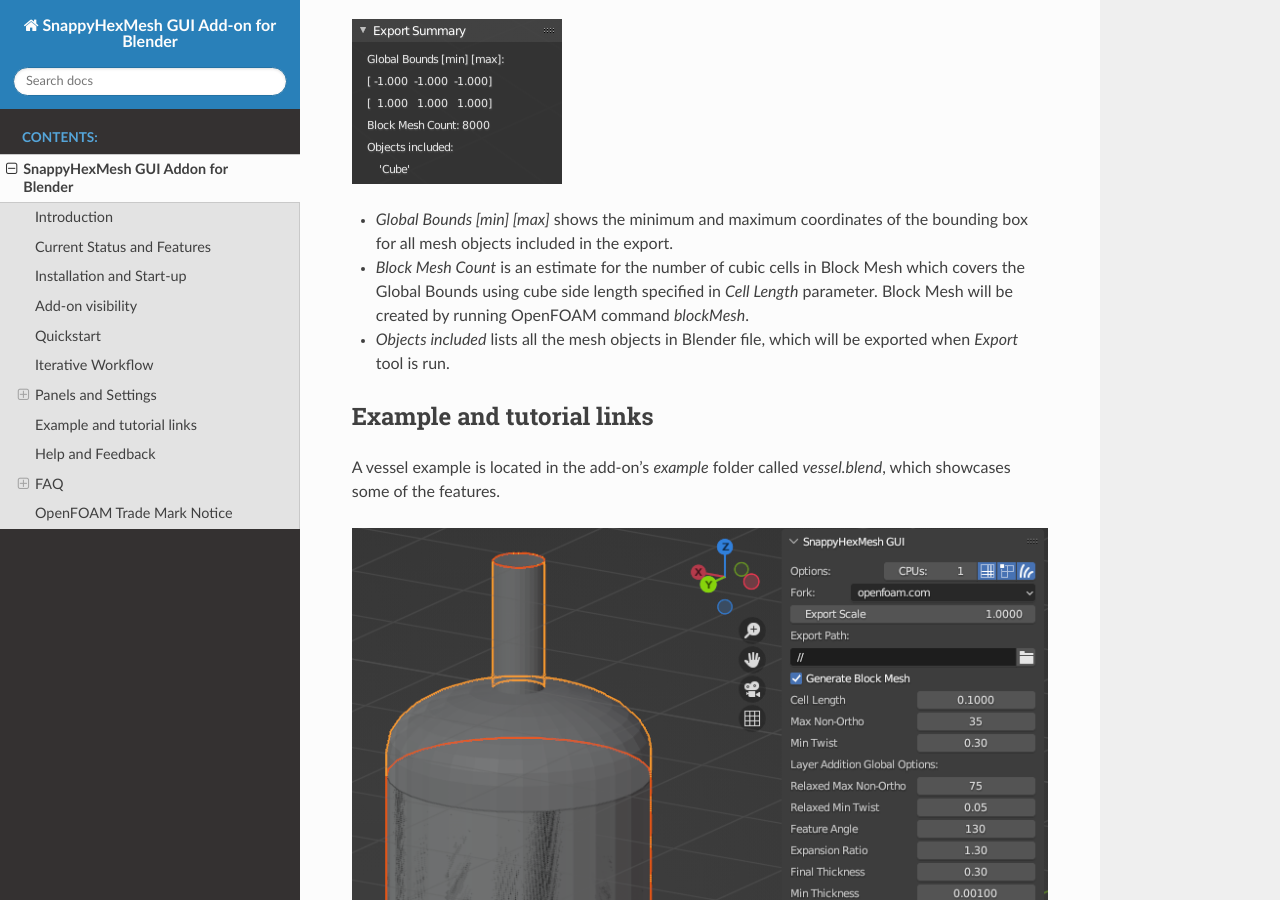
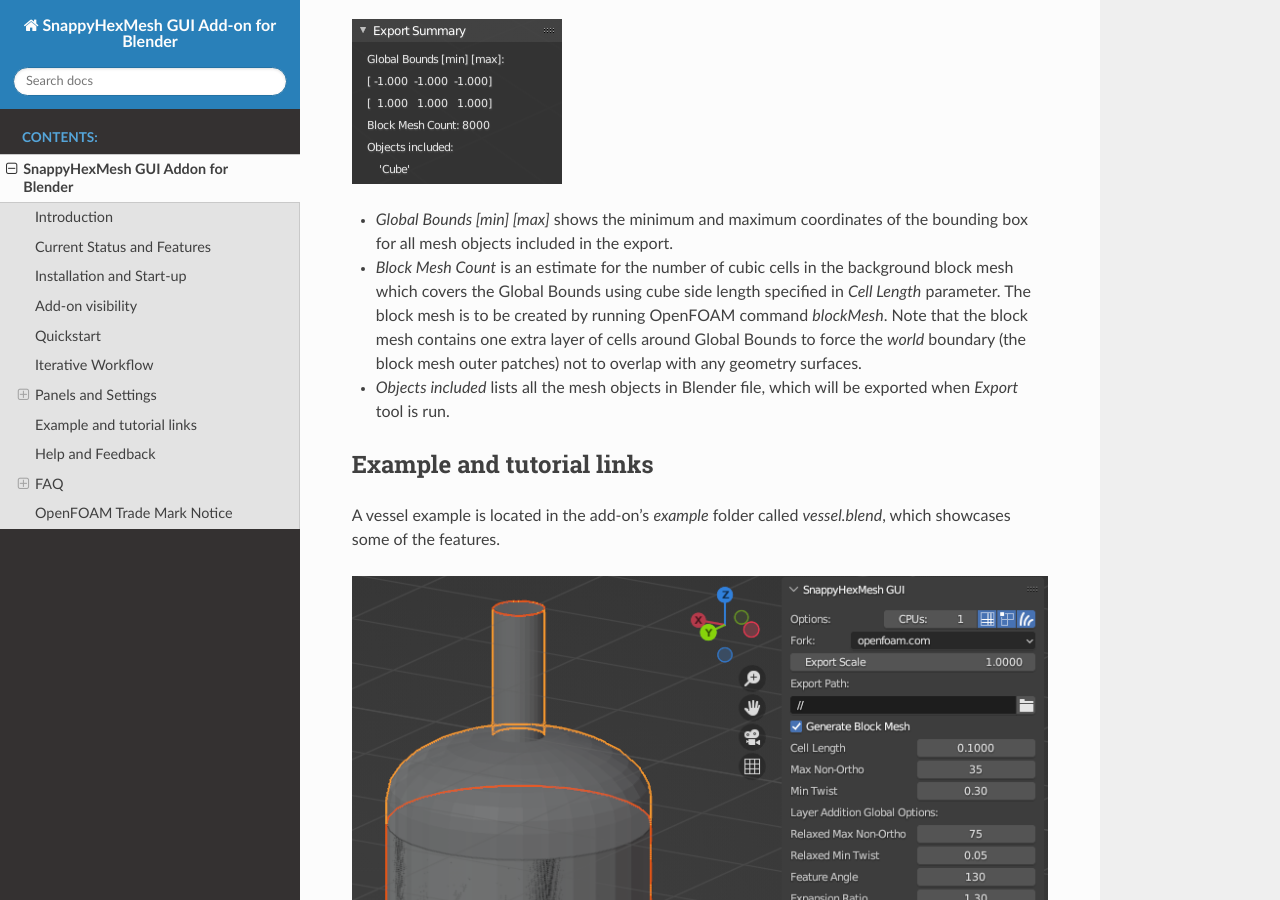
Before and after one commit to tkeskita/snappyhexmesh_gui, a Sphinx documentation site: the page built from docs/snappy_gui.rst, in a window 1280 px wide and 900 px high, scrolled down 10633 px. Built offline with Sphinx 7.4.7 and the Read the Docs theme 2.0.0, drawn with Linux system fonts in a browser that asks for light colours.

Commit message:
Fix bug in block mesh size calculation
- block_mesh_cell_count() had an issue where the block mesh global
  bounds could overlap with geometry because of location coordinate
  value rounding. Added extra margin to bounding box calculation
  to make sure that there is always at least one extra layer of cells
  surrounding the geometry.

```diff
--- a/docs/snappy_gui.rst
+++ b/docs/snappy_gui.rst
@@ -425,9 +425,12 @@
   coordinates of the bounding box for all mesh objects included in the
   export.
 * *Block Mesh Count* is an estimate for the number of cubic cells in
-  Block Mesh which covers the Global Bounds using cube side length
-  specified in *Cell Length* parameter. Block Mesh will be created by
-  running OpenFOAM command *blockMesh*.
+  the background block mesh which covers the Global Bounds using cube
+  side length specified in *Cell Length* parameter. The block mesh is
+  to be created by running OpenFOAM command *blockMesh*. Note that the
+  block mesh contains one extra layer of cells around Global Bounds to
+  force the *world* boundary (the block mesh outer patches) not to
+  overlap with any geometry surfaces.
 * *Objects included* lists all the mesh objects in Blender file, which
   will be exported when *Export* tool is run.
 
```
Also changed, not shown: op_object.py (+7 -5 lines).
